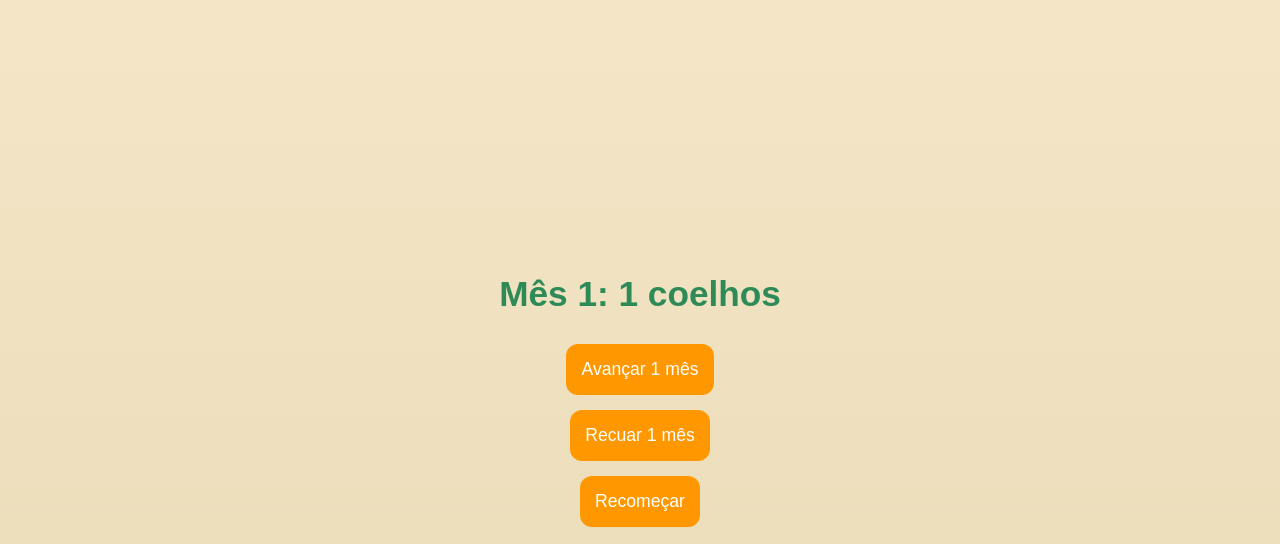
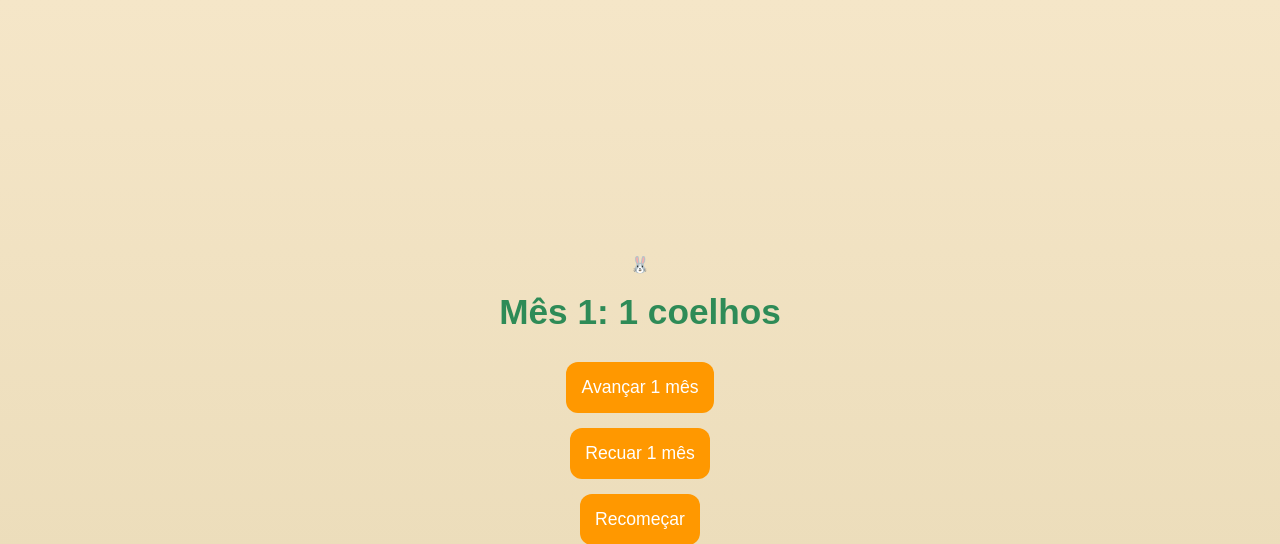
Before and after one commit to D1N1S1O/Sucess-o-de-Fibonacci, a Flask app: page / in a window 1280 px wide. Shown: the top 544 px of the page. Run offline with Flask 3, Linux system fonts and the light colour scheme.

Commit message:
Enhance index.html with rabbit display feature
Added a visual representation of rabbits based on the number of visible rabbits.

```diff
--- a/templates/index.html
+++ b/templates/index.html
@@ -10,6 +10,12 @@
     <link rel="apple-touch-icon" href="{{ url_for('static', filename='favicon.png') }}">
 </head>
 <body>
+<div class="coelhos">
+    {% for i in range(coelhos_visiveis) %}
+        🐰
+    {% endfor %}
+</div>
+<br>
     <h1>Mês {{mes}}: {{coelhos}} coelhos</h1>
     <div>
         <form method="post" action="/avancar">
@@ -24,5 +30,7 @@
             <button type="submit">Recomeçar</button>
         </form>
     </div>
+
+
 </body>
 </html>
```
